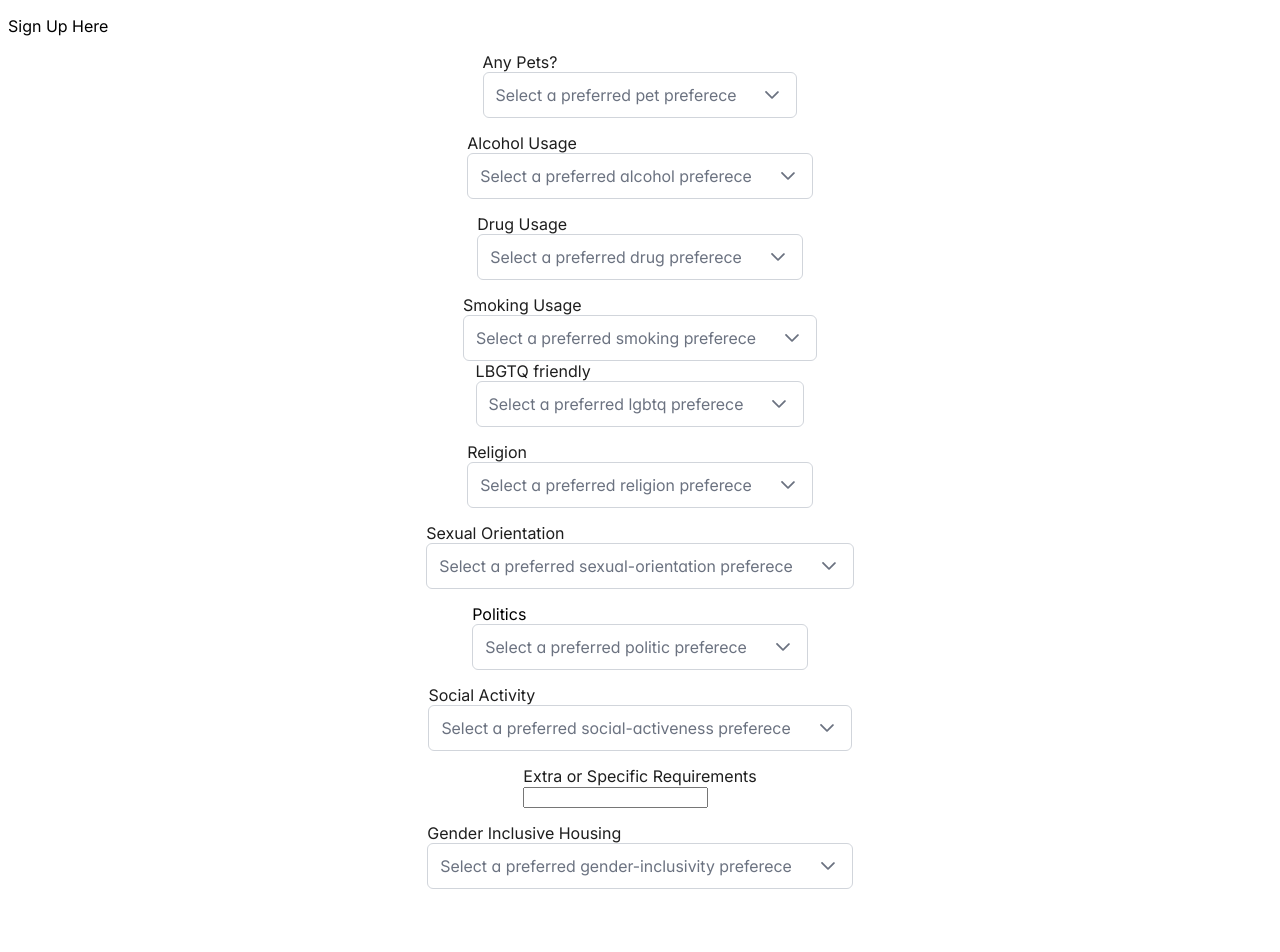
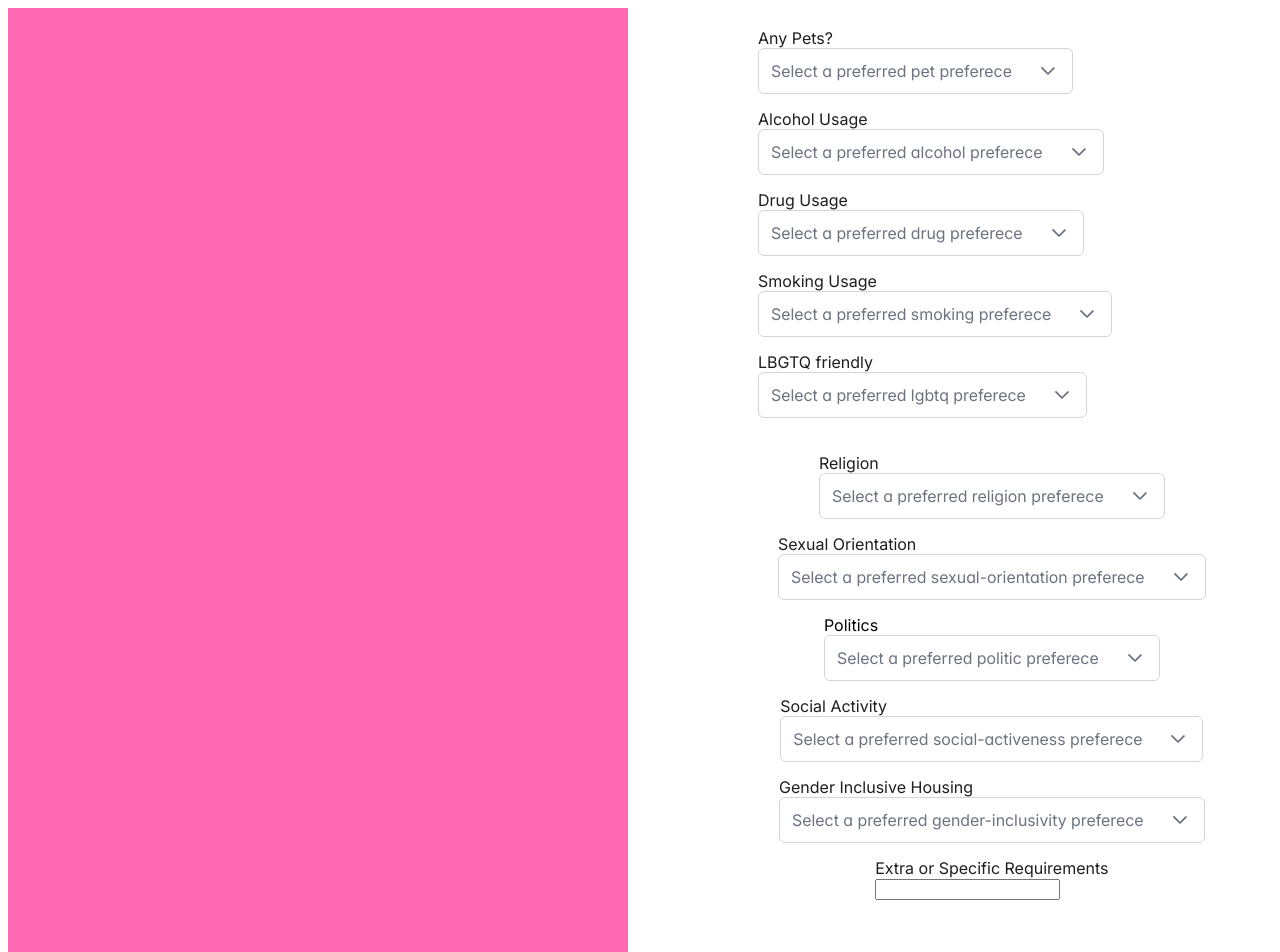
Before and after one commit to acmucsd-projects/fa23-podmates-hack-team-1, a Next.js app in the folder client/: page /sign-up in a window 1280 px wide. Shown: the top 952 px of the page. Before the commit the page ends 912 px from the top, so only its background shows below. Built offline with nearby package versions, Linux system fonts and the light colour scheme.

Commit message:
worked on the css portion of the apartment preferences form. will attempt to center and resize items next

```diff
--- a/client/src/app/components/ApartmentPreferences/ApartmentPreferencesForm.css
+++ b/client/src/app/components/ApartmentPreferences/ApartmentPreferencesForm.css
@@ -28,3 +28,39 @@ label {
 li {
     color: black;
 }
+
+.left-container2 {
+    flex: 1;
+    background-color: white;
+    flex-direction: column;
+}
+
+.right-container2 {
+    flex: 1;
+    display: flex;
+    flex-direction: column;
+    justify-content: center;
+    align-items: center;
+    padding: 20px;
+}
+
+
+.flex-container {
+    /* We first create a flex layout context */
+    display: flex;
+
+    /* Then we define the flow direction
+       and if we allow the items to wrap
+     * Remember this is the same as:
+     * flex-direction: row;
+     * flex-wrap: wrap;
+     */
+    flex-flow: row wrap;
+
+    /* Then we define how is distributed the remaining space */
+    justify-content: space-around;
+
+    padding: 0;
+    margin: 0;
+    list-style: none;
+  }
--- a/client/src/app/components/ApartmentPreferences/index.js
+++ b/client/src/app/components/ApartmentPreferences/index.js
@@ -117,7 +117,7 @@ export default function ApartmentPreferencesForm({}) {
 
     return(
         //use input-container for css styling later
-        <form>
+        <form className = 'flex-container'>
             {/* i fix later */}
             {/* <div className ='input-container'>
                 <label>
@@ -127,7 +127,7 @@ export default function ApartmentPreferencesForm({}) {
                     />
                 </label>
             </div> */}
-
+            <div className = 'left-container2'>
                 <div className = 'input-container'>
                     <label>
                         Any Pets?<br />
@@ -164,7 +164,7 @@ export default function ApartmentPreferencesForm({}) {
                     </label>
                 </div>
 
-            <div>
+                <div className = 'input-container'>
                     <label>
                         Smoking Usage<br />
                         <Dropdown value={smokingUsage} onChange={handleSmoking} options={
@@ -186,7 +186,9 @@ export default function ApartmentPreferencesForm({}) {
                             placeholder='Select a preferred lgbtq preferece' className="lgbtq-pref" />
                     </label>
                 </div>
+            </div>
 
+            <div className = 'right-container2'>
                 <div className = 'input-container'>
                     <label>
                         Religion<br />
@@ -238,6 +240,17 @@ export default function ApartmentPreferencesForm({}) {
                 </div>
                 <div className = 'input-container'>
                     <label>
+                        Gender Inclusive Housing<br />
+                        <Dropdown value={genderInclusiveHousing} onChange={handleGenderInclusive} options={
+                            ['yes',
+                            'no',
+                            'do not mind']
+                            }
+                            placeholder='Select a preferred gender-inclusivity preferece' className="gender-inclusivity-pref" />
+                    </label>
+                </div>
+                <div className = 'input-container'>
+                    <label>
                         Extra or Specific Requirements<br />
                         <input
                             type="text"
@@ -247,16 +260,6 @@ export default function ApartmentPreferencesForm({}) {
                         />
                     </label>
                 </div>
-            <div className = 'input-container'>
-                <label>
-                    Gender Inclusive Housing<br />
-                    <Dropdown value={genderInclusiveHousing} onChange={handleGenderInclusive} options={
-                        ['yes',
-                         'no',
-                         'do not mind']
-                         }
-                        placeholder='Select a preferred gender-inclusivity preferece' className="gender-inclusivity-pref" />
-                </label>
             </div>
         </form>
     );
--- a/client/src/app/sign-up/page.js
+++ b/client/src/app/sign-up/page.js
@@ -1,11 +1,17 @@
 "use client"
 import ApartmentPreferencesForm from '../components/ApartmentPreferences'
+import "./sign-up.css"
 
 export default function SignUp() {
     return(
-        <div>
-            <p>Sign Up Here</p>
-            <ApartmentPreferencesForm/>
-        </div>
+        <div className="sign-up-container">
+                <div className="left-container">
+                    <></>
+                </div>
+                <div className="right-container">
+                    <ApartmentPreferencesForm/>
+                </div>
+            </div>
+
     );
 }
--- /dev/null
+++ b/client/src/app/sign-up/sign-up.css
@@ -0,0 +1,19 @@
+.sign-up-container {
+    display: flex;
+    min-height: 100vh;
+    width: 100vw;
+}
+
+.left-container {
+    flex: 1;
+    background-color:hotpink;
+}
+
+.right-container {
+    flex: 1;
+    display: flex;
+    flex-direction: column;
+    justify-content: center;
+    align-items: center;
+    padding: 20px;
+}
```
Lines whose indentation alone changed are shown as unchanged.
